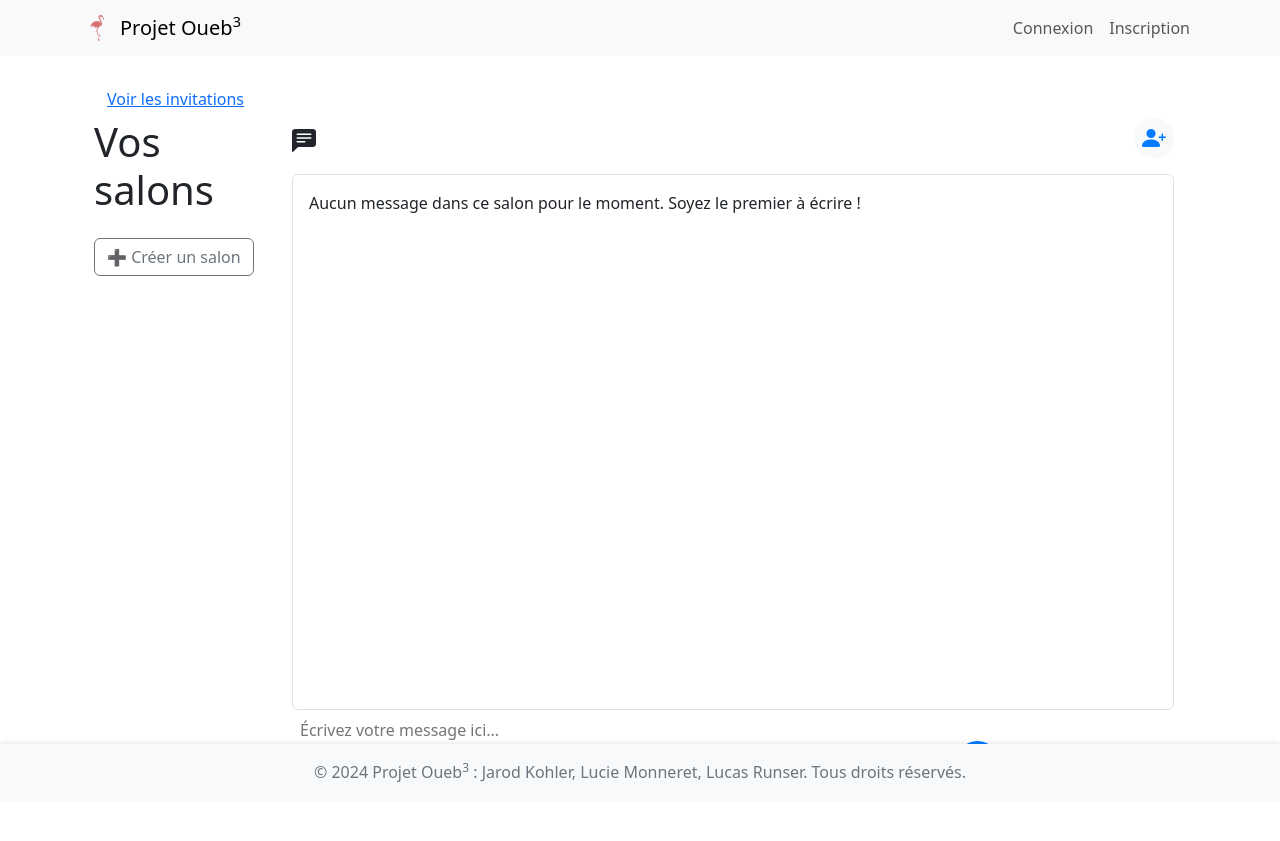
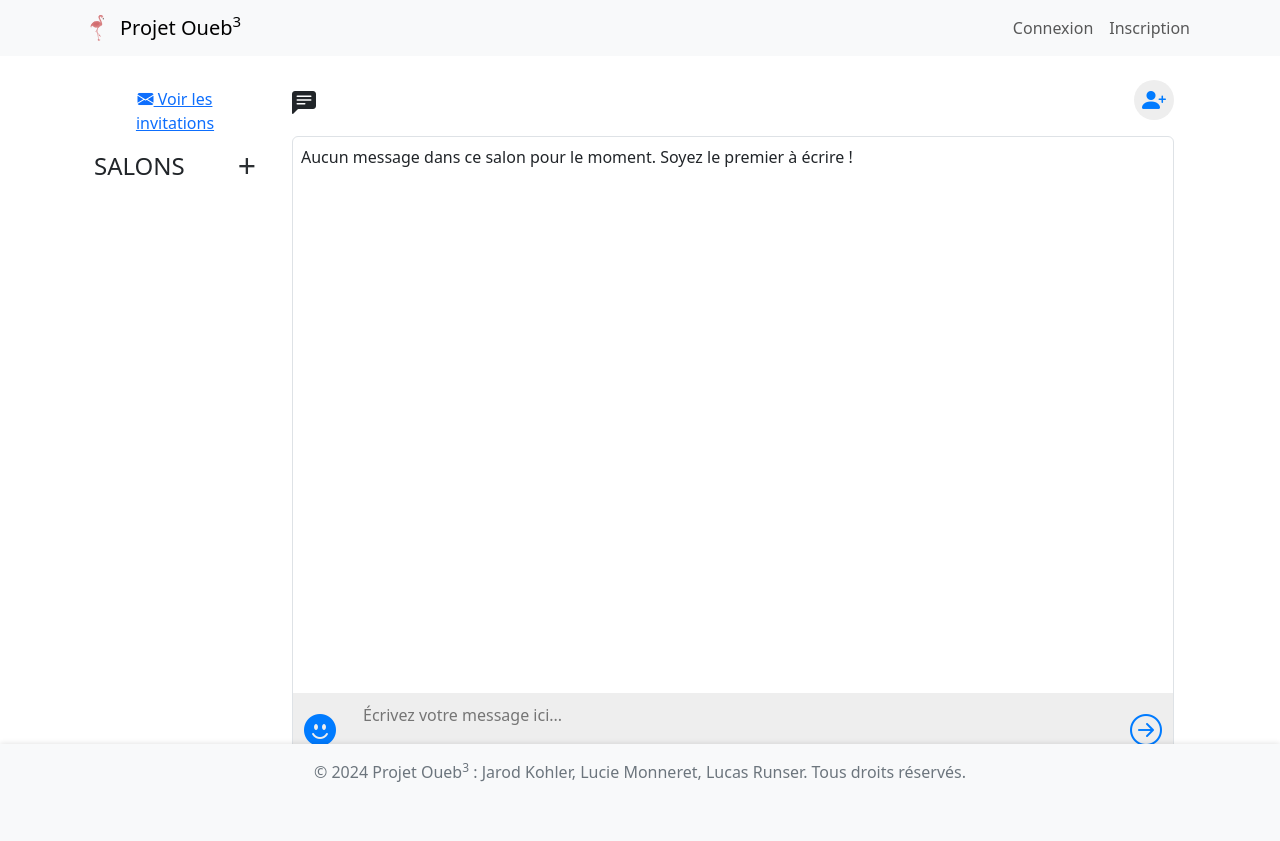
Before and after one commit to jarod25/Projet-Oueb, a Django app: template room/templates/room_details.html in a window 1280 px wide. After the commit the page ends 782 px from the top, so only its background shows below. Run offline with Django 5.2, Linux system fonts and the light colour scheme; the template is opened without the code that fills it, so the values that code supplies are empty; some libraries are stand-ins or nearby versions.

Commit message:
add design to chat

```diff
--- a/room/templates/room_details.html
+++ b/room/templates/room_details.html
@@ -11,7 +11,8 @@
         </div>
 
         <!-- Conteneur des Messages -->
-    <div class="messages-container p-3 border rounded" id="messages-container">
+        <div class="chat-room-content border rounded">
+            <div class="messages-container p-2" id="messages-container">
                 {% for message in room_messages %}
                     <div class="message mb-3">
                         <p class="mb-1">
@@ -36,12 +37,17 @@
             <!-- Zone d'Input -->
             <form class="input-container" id="message" method="post" action="{% url 'send_message' room.id %}">
                 {% csrf_token %}
+                <button class="emoji-button" title="Ajouter un emoji">
+                    <i class="bi bi-emoji-smile-fill"></i>
+                </button>
                 <label>
-            <textarea id="msg" class="input-text" name="content" placeholder="Écrivez votre message ici..." required></textarea>
+                <textarea id="msg" class="input-text" name="content" placeholder="Écrivez votre message ici..."
+                          required></textarea>
                 </label>
                 <button type="submit" class="send-button submit" title="Envoyer">
-      ➤
+                    <i class="bi bi-arrow-right-circle"></i>
                 </button>
             </form>
         </div>
+    </div>
 {% endblock %}
--- a/room/templates/room_list.html
+++ b/room/templates/room_list.html
@@ -2,10 +2,10 @@
 
 {% block content %}
     <div class="container">
-        <a href="{% url 'invitations_list' %}" class="btn btn-link">Voir les invitations</a>
         <div class="row">
             <div class="col-12 col-md-2">
-                <h1>Vos salons</h1>
+                <a href="{% url 'invitations_list' %}" class="btn btn-link"><i class="bi bi-envelope-fill"></i> Voir les invitations</a>
+                <p class="room-title">Salons <a href="{% url 'create_room' %}" class="add-room" title="Créer un salon">+</a></p>
                 <ul class="list-unstyled">
                     {% for room in rooms %}
                         <li class="room-item d-flex align-items-center justify-content-between p-2">
@@ -18,7 +18,6 @@
                         </li>
                     {% endfor %}
                 </ul>
-                <a href="{% url 'create_room' %}" class="btn btn-outline-secondary mt-3">➕ Créer un salon</a>
             </div>
             <div class="col-12 col-md-10">
                 {% block chat %}
--- a/static/css/custom.css
+++ b/static/css/custom.css
@@ -9,6 +9,7 @@
 /* Color theme */
 :root {
     --primary-color: #007bff;
+    --primary-color-hover: #0056b3;
     --secondary-color: #6c757d;
     --success-color: #28a745;
     --info-color: #17a2b8;
@@ -16,6 +17,7 @@
     --danger-color: #dc3545;
     --light-color: #f8f9fa;
     --dark-color: #343a40;
+    --bg-chat-color: #eee;
 }
 
 /* Custom CSS for the footer */
@@ -54,6 +56,20 @@
 }
 
 /* Custom CSS for the room list */
+.room-title {
+    text-transform: uppercase;
+    font-size: 1.5rem;
+    display: flex;
+    align-items: center;
+    justify-content: space-between;
+}
+
+.add-room {
+    text-decoration: none;
+    color: #2b2f32;
+    font-size: 2rem;
+}
+
 .list-unstyled {
     padding: 0;
     margin: 0;
@@ -115,7 +131,19 @@
 .message-date {
     font-style: italic;
     font-size: 12px;
-    color: #6c757d;
+    color: var(--secondary-color);
+}
+
+.chat-room {
+    display: flex;
+    flex-direction: column;
+    height: 85vh;
+}
+
+.chat-room-content {
+    display: flex;
+    flex-direction: column;
+    height: 79vh;
 }
 
 #message-content {
@@ -125,10 +153,9 @@
 }
 
 #messages-container {
-    height: 67vh;
+    height: 71vh;
     overflow-y: auto;
     word-wrap: break-word;
-    padding-bottom: 10px;
 }
 
 #messages-container::-webkit-scrollbar {
@@ -136,54 +163,75 @@
 }
 
 #messages-container::-webkit-scrollbar-thumb {
-    background-color: #007bff;
+    background-color: var(--primary-color);
     border-radius: 4px;
 }
 
 #messages-container::-webkit-scrollbar-thumb:hover {
-    background-color: #0056b3;
+    background-color: var(--primary-color-hover);
 }
 
 #messages-container::-webkit-scrollbar-track {
-    background-color: #f1f1f1;
+    background-color: var(--light-color);
 }
 
 /* Zone de saisie */
 .input-container {
-    display: flex;
+    display: inline-flex;
     align-items: center;
+    justify-content: center;
+    width: 100%;
+    background-color: var(--bg-chat-color);
 }
 
 .input-text {
-    flex: 1;
     border: none;
-    border-radius: 5px;
+    resize: none;
+    width: 95vh;
+    height: auto;
+    padding: 10px;
+    margin: 0 7px;
     font-size: 1rem;
-    resize: none;
-    height: 45px;
-    width: 51vw;
-    margin-right: 10px;
-    padding: 1vh;
-    margin-bottom: 7vh;
+    background-color: var(--bg-chat-color);
 }
 
 .input-text:focus {
     outline: none;
 }
 
+.input-text::-webkit-scrollbar {
+    width: 8px;
+}
+
+.input-text::-webkit-scrollbar-thumb {
+    background-color: var(--primary-color);
+    border-radius: 4px;
+}
+
+.input-text::-webkit-scrollbar-thumb:hover {
+    background-color: var(--primary-color-hover);
+}
+
+.input-text::-webkit-scrollbar-track {
+    background-color: var(--light-color);
+}
+
 .send-button {
-    background-color: var(--primary-color);
-    color: white;
+    background-color: var(--bg-chat-color);
+    color: var(--primary-color);
     border: none;
     padding: 10px;
-    border-radius: 50%;
     cursor: pointer;
-    width: 45px;
-    height: 45px;
-    font-size: 1.5rem;
-    display: flex;
-    justify-content: center;
-    align-items: center;
+    font-size: 2rem;
+}
+
+.emoji-button {
+    background-color: var(--bg-chat-color);
+    color: var(--primary-color);
+    border: none;
+    padding: 10px;
+    cursor: pointer;
+    font-size: 2rem;
 }
 
 /* Responsive Ajustements */
@@ -205,8 +253,8 @@
     width: 40px;
     height: 40px;
     border-radius: 50%;
-    background-color: #f8f9fa;
-    color: #007bff;
+    background-color: var(--bg-chat-color);
+    color: var(--primary-color);
     font-size: 1.5rem;
     text-decoration: none;
     transition: background-color 0.3s ease, color 0.3s ease;
@@ -214,8 +262,8 @@
 }
 
 .btn-icon:hover {
-    background-color: #007bff;
-    color: #fff;
+    background-color: var(--primary-color-hover);
+    color: var(--light-color);
 }
 
 .btn-icon::after {
--- a/static/js/custom.js
+++ b/static/js/custom.js
@@ -23,6 +23,7 @@ $(document).ready(function () {
         $('#suggestions-list').empty();
     });
 
+    // Load messages and handle message submission
     let lastMessageId = null; // Track the ID of the last displayed message
 
     function loadMessages(clearContainer = false) {
@@ -87,6 +88,7 @@ $(document).ready(function () {
     $('#input-text').on('input', function () {
         this.style.height = 'auto';
         this.style.height = (this.scrollHeight) + 'px';
+        this.style.zIndex = '0';
     });
 
     let messagesContainer = $('#input-container');
--- a/templates/base.html
+++ b/templates/base.html
@@ -14,7 +14,7 @@
 <header>
     <nav class="navbar navbar-expand-lg navbar-light bg-light">
         <div class="container">
-            <a class="navbar-brand d-flex align-items-center" href="#">
+            <a class="navbar-brand d-flex align-items-center" href="{% url 'index' %}">
                 <img src="{% static 'img/logo.svg' %}" alt="Logo" width="30" height="30" class="me-2">
                 Projet Oueb<sup>3</sup>
             </a>
```
Lines whose indentation alone changed are shown as unchanged.
